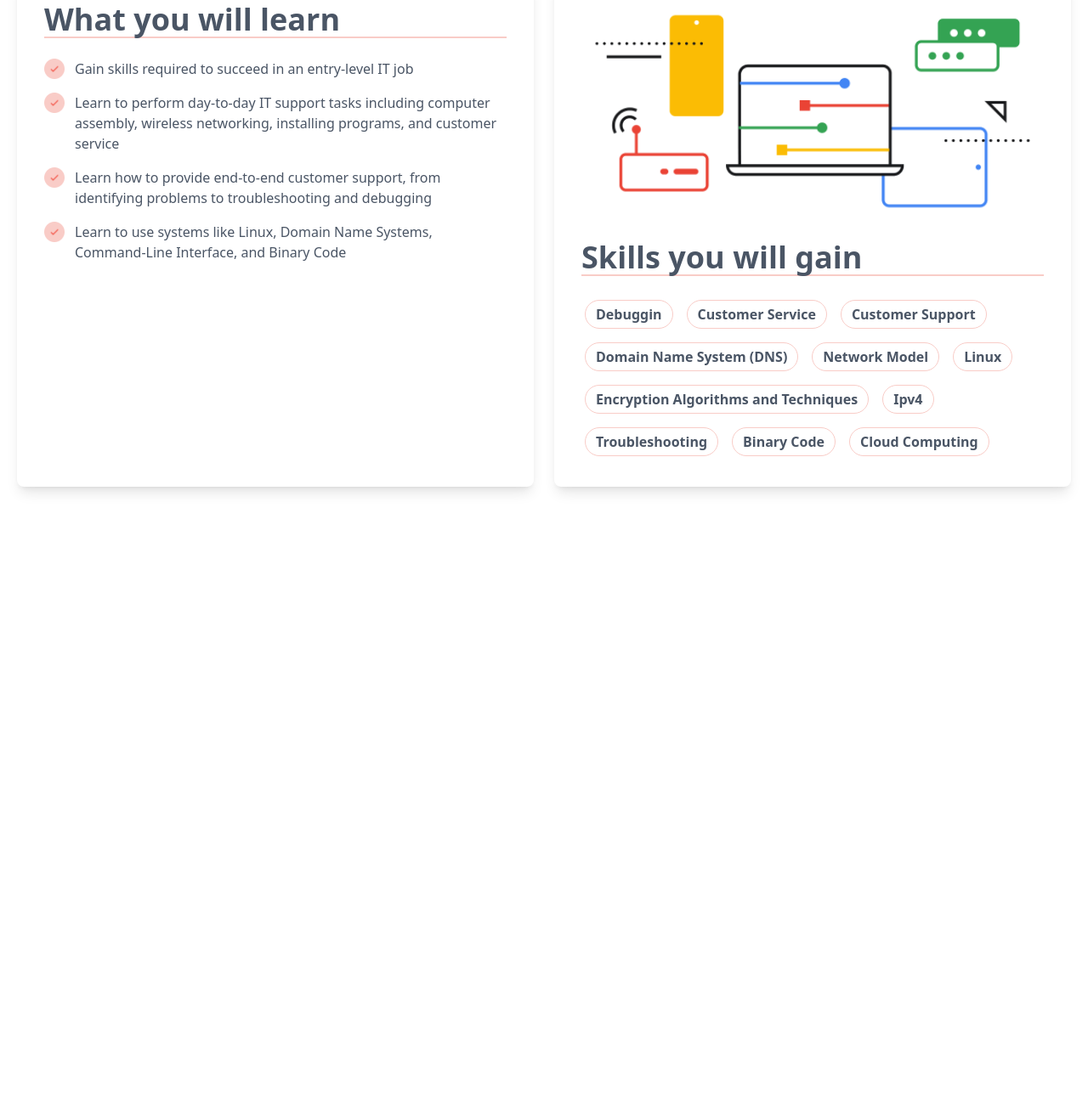
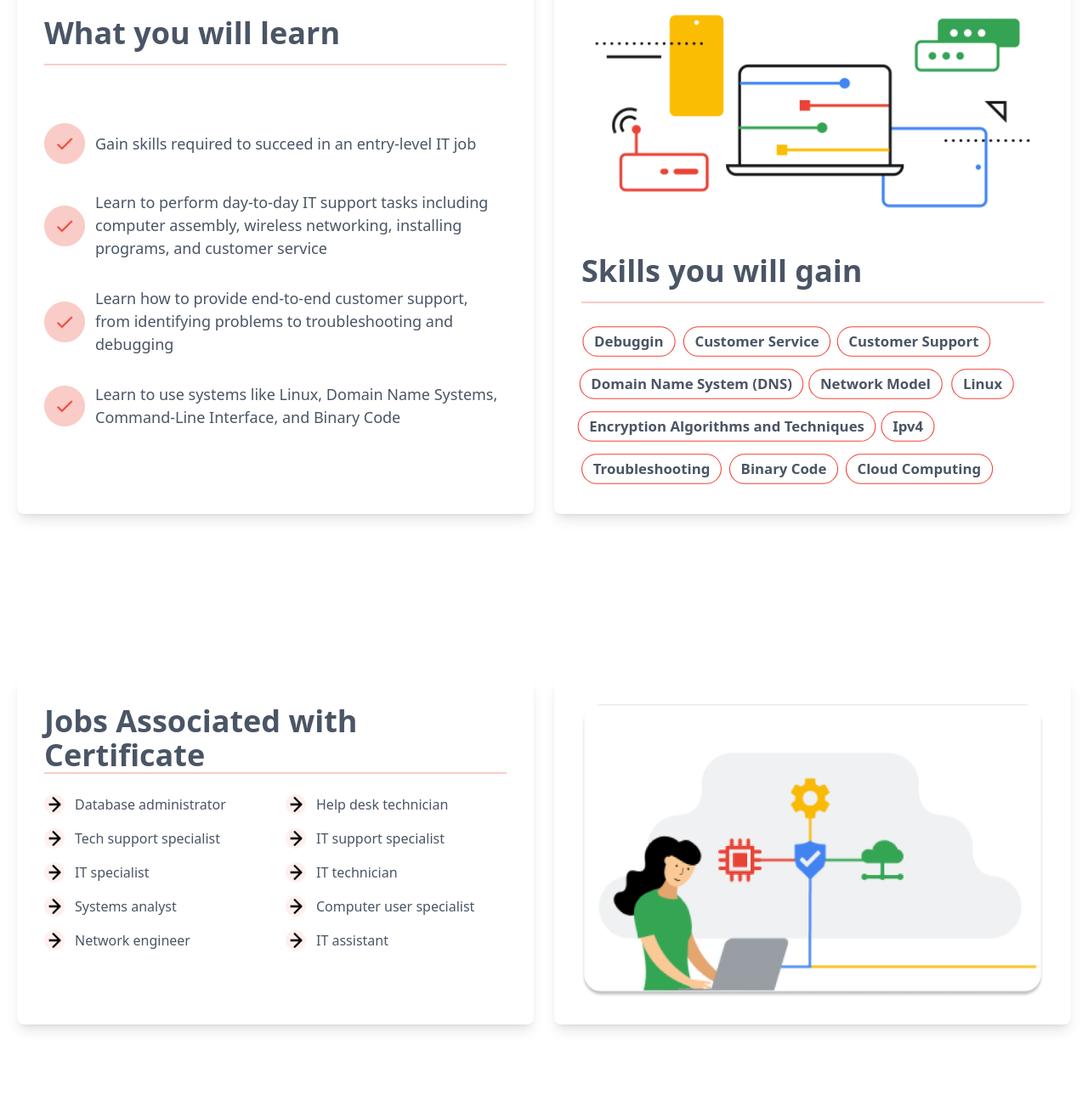
Before and after one commit to withrifat/IT-Support-twcss, a website built with Vite: page index.html in a window 1280 px wide. Shown: the part 1026-2328 px from the top of the page at 85% size. Before the commit the page ends 1695 px from the top, so only its background shows below. Built offline with nearby package versions, Linux system fonts and the light colour scheme.

Commit message:
add job with certificate section

```diff
--- a/index.html
+++ b/index.html
@@ -133,46 +133,40 @@
     <section class="text-gray-600 body-font">
       <div class="container mx-auto px-5 py-24">
         <div class="flex flex-col md:flex-row md:space-x-6">
-
           <!-- Left Section -->
           <div class="md:w-1/2 w-full bg-white dark:bg-gray-800 p-8 rounded-lg shadow-lg flex flex-col">
-            <h2 class="text-3xl md:text-4xl font-black font-sans mb-6 border-b-2 border-[#F9CCC7] dark:text-white">
-              What you will learn
-            </h2>
-            <div class="space-y-4 flex-grow">
-              <div class="flex items-start gap-3">
-                <img src="src/img/Checkmark.png" alt="" class="w-6 h-6">
-                <p class="text-base dark:text-white">Gain skills required to succeed in an entry-level IT job</p>
+            <h2 class="text-3xl md:text-4xl font-black font-sans mb-6 py-4 border-b-2 border-[#F9CCC7] dark:text-white">
+              What you will learn </h2>
+            <div class="space-y-4 py-3 flex-grow">
+              <div class="flex items-center gap-3 my-8">
+                <img src="src/img/Checkmark.png" alt="" class="w-12 h-12">
+                <p class="text-base text-[18px] dark:text-white ">Gain skills required to succeed in an entry-level IT
+                  job</p>
               </div>
-              <div class="flex items-start gap-3">
-                <img src="src/img/Checkmark.png" alt="" class="w-6 h-6">
-                <p class="text-base dark:text-white">
-                  Learn to perform day-to-day IT support tasks including computer assembly, wireless networking, installing programs, and customer service
-                </p>
+              <div class="flex items-center gap-3 my-8">
+                <img src="src/img/Checkmark.png" alt="" class="w-12 h-12">
+                <p class="text-base text-[18px] dark:text-white"> Learn to perform day-to-day IT support tasks including
+                  computer assembly, wireless networking, installing programs, and customer service </p>
               </div>
-              <div class="flex items-start gap-3">
-                <img src="src/img/Checkmark.png" alt="" class="w-6 h-6">
-                <p class="text-base dark:text-white">
-                  Learn how to provide end-to-end customer support, from identifying problems to troubleshooting and debugging
-                </p>
+              <div class="flex items-center gap-3 my-8">
+                <img src="src/img/Checkmark.png" alt="" class="w-12 h-12">
+                <p class="text-base text-[18px] dark:text-white"> Learn how to provide end-to-end customer support, from
+                  identifying problems to troubleshooting and debugging </p>
               </div>
-              <div class="flex items-start gap-3">
-                <img src="src/img/Checkmark.png" alt="" class="w-6 h-6">
-                <p class="text-base dark:text-white">
-                  Learn to use systems like Linux, Domain Name Systems, Command-Line Interface, and Binary Code
-                </p>
+              <div class="flex items-center gap-3 my-8">
+                <img src="src/img/Checkmark.png" alt="" class="w-12 h-12">
+                <p class="text-base text-[18px] dark:text-white"> Learn to use systems like Linux, Domain Name Systems,
+                  Command-Line Interface, and Binary Code </p>
               </div>
             </div>
           </div>
-
           <!-- Right Section -->
           <div class="md:w-1/2 w-full bg-white dark:bg-gray-800 p-8 rounded-lg shadow-lg flex flex-col mt-10 md:mt-0">
             <div class="h-64 w-full rounded-lg overflow-hidden mb-6">
               <img alt="content" class="object-cover object-center w-full h-full" src="src/img/IT_social 1.png">
             </div>
-            <h2 class="text-3xl md:text-4xl font-black font-sans mb-6 border-b-2 border-[#F9CCC7] dark:text-white">
-              Skills you will gain
-            </h2>
+            <h2 class="text-3xl md:text-4xl font-black font-sans mb-6 py-4 border-b-2 border-[#F9CCC7] dark:text-white">
+              Skills you will gain </h2>
             <div class="flex flex-wrap gap-2">
               <span class="tag dark:text-white"> Debuggin </span>
               <span class="tag">Customer Service</span>
@@ -187,11 +181,73 @@
               <span class="tag">Cloud Computing</span>
             </div>
           </div>
-
         </div>
       </div>
     </section>
-
-
+    <!-- job with certificate -->
+    <section class="text-gray-600 body-font">
+      <div class="container mx-auto px-5 py-24">
+        <div class="flex flex-col md:flex-row md:space-x-6">
+          <!-- Left Section -->
+          <div class="md:w-1/2 w-full bg-white dark:bg-gray-800 p-8 rounded-lg shadow-lg flex flex-col">
+            <h2 class="text-3xl md:text-4xl font-black font-sans mb-6 border-b-2 border-[#F9CCC7] dark:text-white"> Jobs
+              Associated with Certificate </h2>
+            <div class="flex flex-col md:flex-row gap-6 flex-grow">
+              <!-- First Column -->
+              <div class="space-y-4 flex-1">
+                <div class="flex items-center gap-3">
+                  <img src="src/img/right.png" alt="" class="w-6 h-6">
+                  <p class="dark:text-white">Database administrator</p>
+                </div>
+                <div class="flex items-center gap-3">
+                  <img src="src/img/right.png" alt="" class="w-6 h-6">
+                  <p class="dark:text-white">Tech support specialist</p>
+                </div>
+                <div class="flex items-center gap-3">
+                  <img src="src/img/right.png" alt="" class="w-6 h-6">
+                  <p class="dark:text-white">IT specialist</p>
+                </div>
+                <div class="flex items-center gap-3">
+                  <img src="src/img/right.png" alt="" class="w-6 h-6">
+                  <p class="dark:text-white">Systems analyst</p>
+                </div>
+                <div class="flex items-center gap-3">
+                  <img src="src/img/right.png" alt="" class="w-6 h-6">
+                  <p class="dark:text-white">Network engineer</p>
+                </div>
+              </div>
+              <!-- Second Column -->
+              <div class="space-y-4 flex-1">
+                <div class="flex items-center gap-3">
+                  <img src="src/img/right.png" alt="" class="w-6 h-6">
+                  <p class="dark:text-white">Help desk technician</p>
+                </div>
+                <div class="flex items-center gap-3">
+                  <img src="src/img/right.png" alt="" class="w-6 h-6">
+                  <p class="dark:text-white">IT support specialist</p>
+                </div>
+                <div class="flex items-center gap-3">
+                  <img src="src/img/right.png" alt="" class="w-6 h-6">
+                  <p class="dark:text-white">IT technician</p>
+                </div>
+                <div class="flex items-center gap-3">
+                  <img src="src/img/right.png" alt="" class="w-6 h-6">
+                  <p class="dark:text-white">Computer user specialist</p>
+                </div>
+                <div class="flex items-center gap-3">
+                  <img src="src/img/right.png" alt="" class="w-6 h-6">
+                  <p class="dark:text-white">IT assistant</p>
+                </div>
+              </div>
+            </div>
+          </div>
+          <!-- Right Section -->
+          <div
+            class="md:w-1/2 w-full bg-white dark:bg-gray-800 p-8 rounded-lg shadow-lg mt-10 md:mt-0 flex items-center justify-center">
+            <img src="src/img/IT Support 1.png" alt="IT Support" class="rounded-lg w-full h-auto object-cover">
+          </div>
+        </div>
+      </div>
+    </section>
   </body>
 </html>
--- a/src/style.css
+++ b/src/style.css
@@ -3,6 +3,6 @@
 
 @layer utilities{
   .tag{
-      @apply inline-block m-1 my-1 px-3 font-semibold border    border-[#F9CCC7] rounded-full  py-1 cursor-pointer hover:bg-[#F9CCC7] hover:text-white  duration-300  transition-all  dark:text-white  ;
+      @apply inline-block m-1 my-1 px-3 font-semibold border    border-[#F44335] rounded-full  py-1 cursor-pointer hover:bg-[#F9CCC7] hover:text-white  duration-300   dark:text-white transition-all scale-105  ;
   }
 }
```
